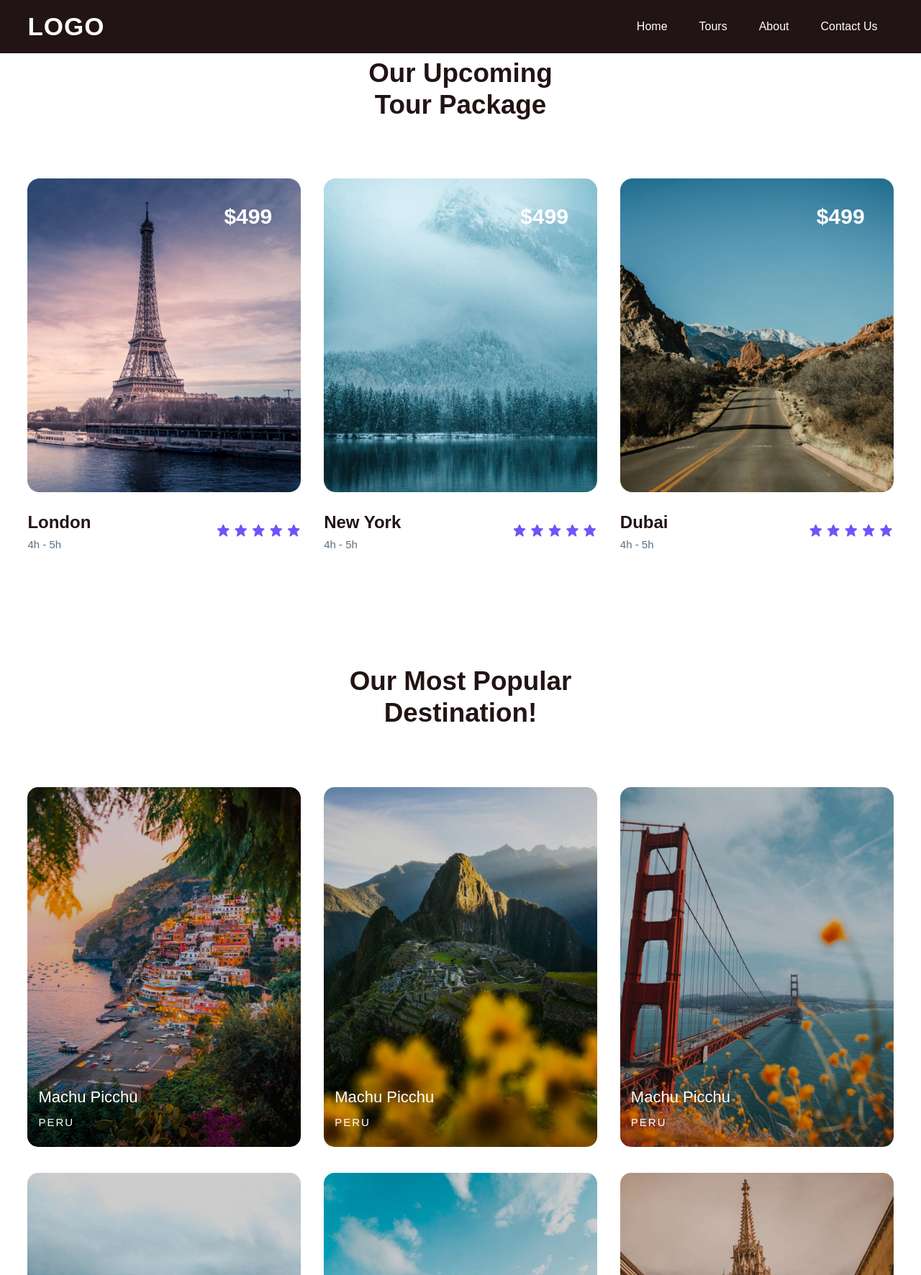
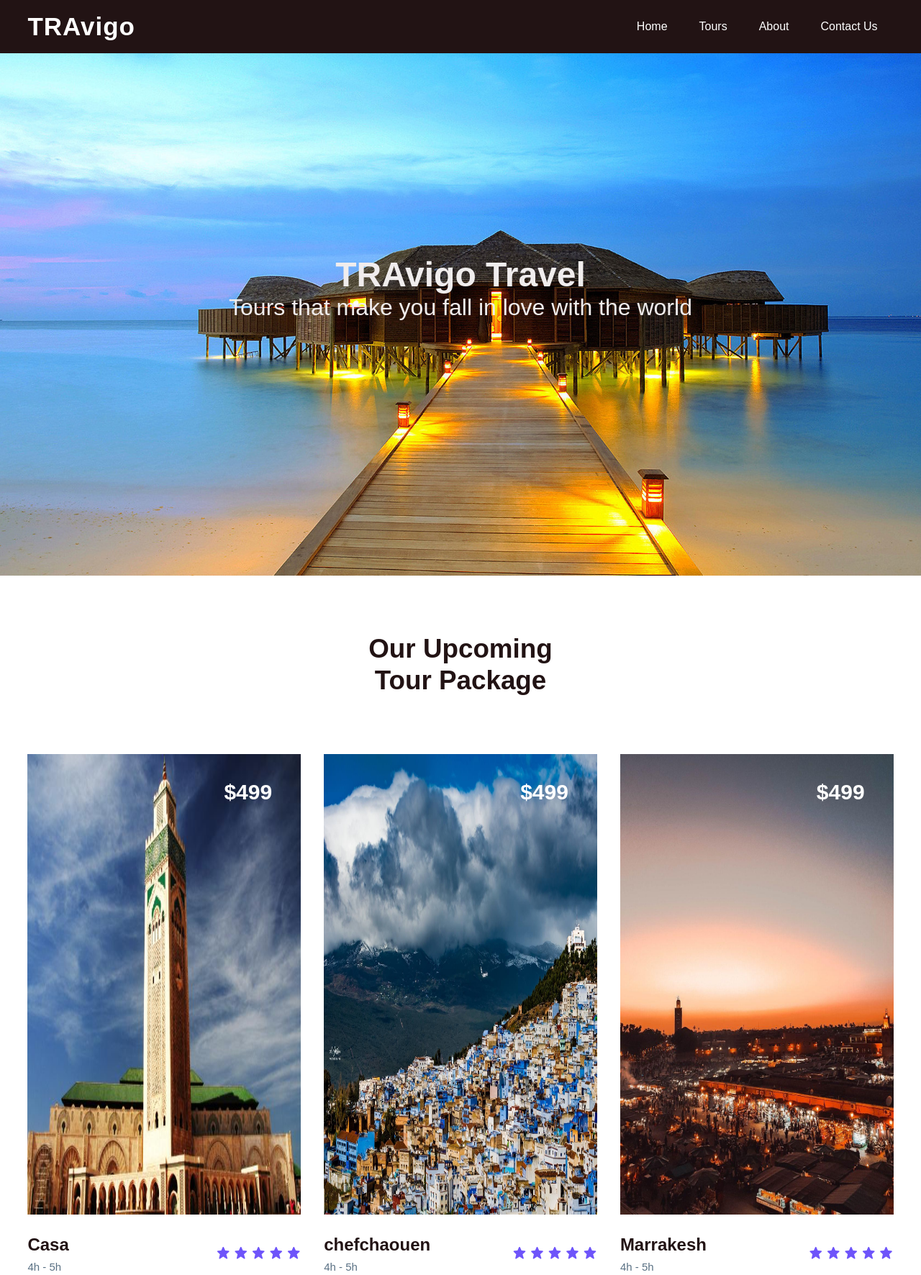
Before and after one commit to TAABDO/youcode, a plain HTML site: page Tours.html in a window 1280 px wide. Shown: the top 1772 px of the page at 72% size. Drawn offline with nearby package versions, Linux system fonts and the light colour scheme.

Commit message:
the last vesion of the brief

```diff
--- a/Tours.html
+++ b/Tours.html
@@ -6,7 +6,7 @@
     </head>
     <body>
         <header>
-            <a href="#" class="logo">LOGO</a>
+            <a href="#" class="logo">TRAvigo</a>
             <div class="bx bx-menu" id="menu-icon"></div>
 
             <ul class="navbar">
@@ -16,6 +16,14 @@
                 <li><a href="contact us.html">Contact Us</a></li>
             </ul>
         </header>
+        <!--Home section--->
+	<section class="backTour">
+		<div id="backTour">
+			<h1>TRAvigo Travel</h1>
+            <p>Tours that make you fall in love with the world</p>
+		</div>
+	</section>
+
 
 <!--Package section--->
 <section class="package" id="package">
@@ -26,13 +34,13 @@
     <div class="package-content">
         <div class="box">
             <div class="thum">
-                <img src="img/img1.png">
+                <img src="img/tourcasa.jpeg">
                 <h3>$499</h3>
             </div>
 
             <div class="dest-content">
                 <div class="location">
-                    <h4>London</h4>
+                    <h4>Casa</h4>
                     <p>4h - 5h</p>
                 </div>
                 <div class="stars">
@@ -47,13 +55,13 @@
 
         <div class="box">
             <div class="thum">
-                <img src="img/img2.png">
+                <img src="img/tourchefchaouen.jpg">
                 <h3>$499</h3>
             </div>
 
             <div class="dest-content">
                 <div class="location">
-                    <h4>New York</h4>
+                    <h4>chefchaouen</h4>
                     <p>4h - 5h</p>
                 </div>
                 <div class="stars">
@@ -68,13 +76,13 @@
 
         <div class="box">
             <div class="thum">
-                <img src="img/img3.png">
+                <img src="img/Tour.jpg">
                 <h3>$499</h3>
             </div>
 
             <div class="dest-content">
                 <div class="location">
-                    <h4>Dubai</h4>
+                    <h4>Marrakesh</h4>
                     <p>4h - 5h</p>
                 </div>
                 <div class="stars">
@@ -96,39 +104,36 @@
 
     <div class="destination-content">
         <div class="col-content">
-            <img src="img/img-1.jpg">
-            <h5>Machu Picchu</h5>
-            <p>PERU</p>
+            <img src="img/Bin el Ouidane (1).jpg">
+            <h5>Bin el Ouidane</h5>
         </div>
 
         <div class="col-content">
-            <img src="img/img-2.jpg">
-            <h5>Machu Picchu</h5>
-            <p>PERU</p>
+            <img src="img/agadir.jpg">
+            <h5>agadir</h5>
         </div>
 
         <div class="col-content">
             <img src="img/img-3.jpg">
-            <h5>Machu Picchu</h5>
-            <p>PERU</p>
+            <h5>Rabat</h5>
+
         </div>
 
         <div class="col-content">
             <img src="img/img-4.jpg">
-            <h5>Machu Picchu</h5>
-            <p>PERU</p>
+            <h5>Dakhla</h5>
+
         </div>
 
         <div class="col-content">
             <img src="img/img-5.jpg">
-            <h5>Machu Picchu</h5>
-            <p>PERU</p>
+            <h5>Tanger</h5>
+
         </div>
 
         <div class="col-content">
             <img src="img/img-6.jpg">
-            <h5>Machu Picchu</h5>
-            <p>PERU</p>
+            <h5>Marrakesh</h5>
         </div>
 
     </div>
--- a/css/style.css
+++ b/css/style.css
@@ -199,7 +199,7 @@ header.sticky{
 }
 .thum img{
 	width: 100%;
-	height: auto;
+	height: 80vh;
 }
 .thum h3{
 	position: absolute;
@@ -431,26 +431,45 @@ header.sticky{
 	width: 350px;
 	text-align: center;
 }
-.formcont{
+.backcontact{
 	position: relative;
 	width: 100%;
-	height: 100%;
+	height: 90vh;
 	background: url(../img/contact-us-scaled.jpg);
 	background-size: cover;
 	background-position: center;
 	display: grid;
 	grid-template-columns: repeat(1, 1fr);
 	align-items: center;
-}
-#form1{
+
+}#form1{
+
 	margin: 30px;
-	background-color: #ffffff;
+	background-color: #ebe8e8;
 	border: 1px solid black;
 	opacity: 0.8;
 	text-align: center;
 	padding: 10px;
 
 }
+/* css of the tour background */
+.backTour{
+
+	position: relative;
+	width: 100%;
+	height: 100vh;
+	background: url(../img/Tours\ pic.jpg);
+	background-size: cover;
+	background-position: center;
+	display: grid;
+	align-items: center;
+	font-size: xx-large;
+	color: #f0eded;
+	text-align: center;
+
+}
+
+
 /* média query for the responsiveness*/
 @media (max-width: 1400px){
 	header{
```
Also changed, not shown: about.html (+2 -4 lines), contact us.html (+10 -3 lines), index.html (+4 -50 lines), img/Bin el Ouidane (1).jpg (added), img/Tour.jpg (added), img/Tours pic.jpg (added), img/agadir.jpg (added), img/fes.jpg (added), img/tourcasa.jpeg (added), img/tourchefchaouen.jpg (added).
